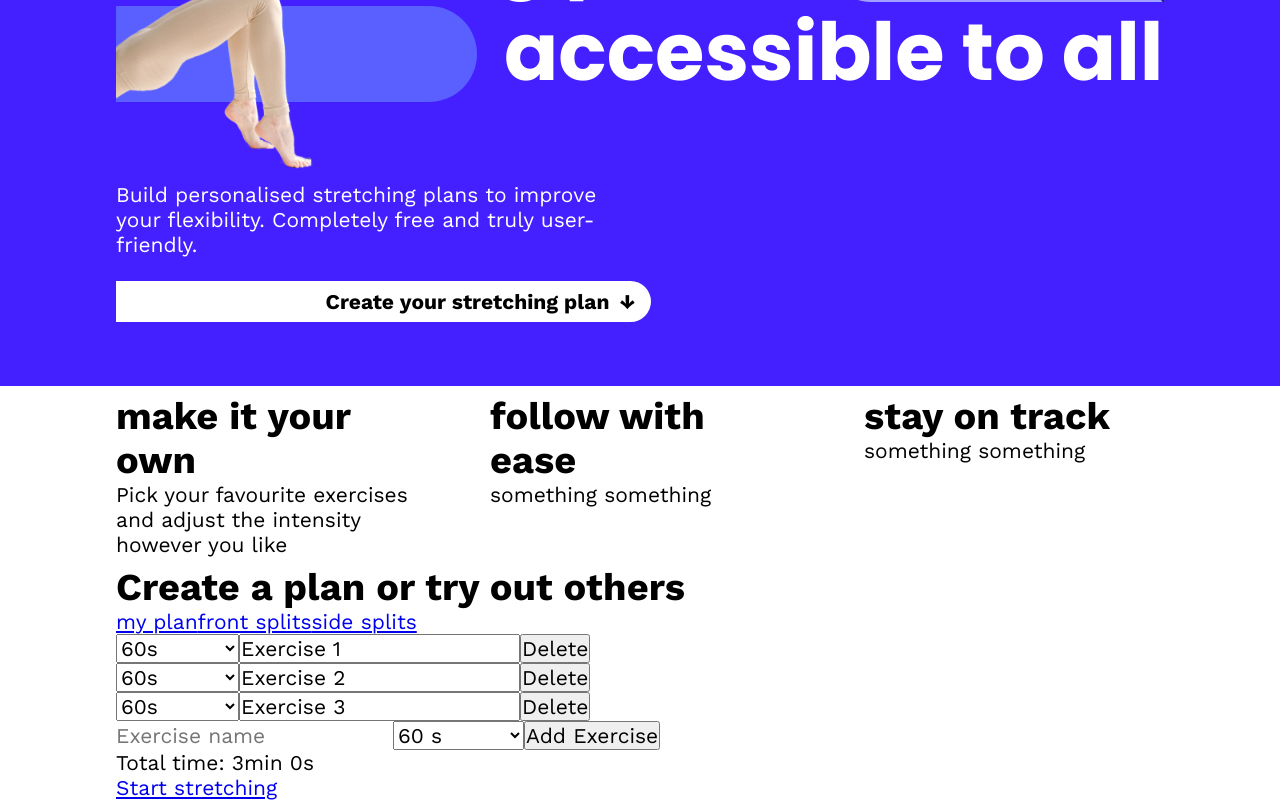
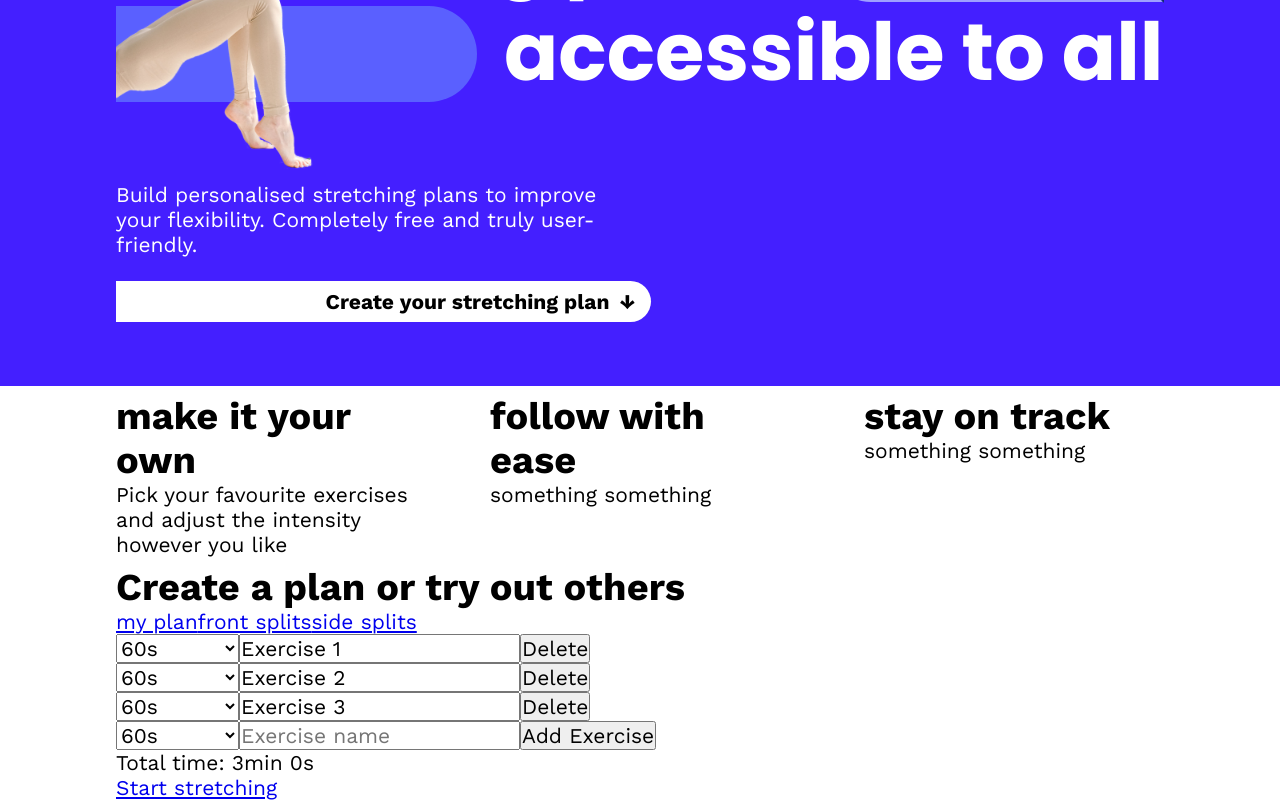
Before and after one commit to ElianeV/Bendy-Candle, a React (Create React App) app: page / in a window 1280 px wide. Shown: the part 287-1087 px from the top of the page. Built offline with nearby package versions, Linux system fonts and the light colour scheme.

Commit message:
Switch name and duration in add new exercise

```diff
--- a/src/components/Tab.js
+++ b/src/components/Tab.js
@@ -86,19 +86,20 @@ function Tab(props) {
             />
           ))}
           <div>
+            <select value={newDuration} onChange={changeNewDuration}>
+              <option value="60">60s</option>
+              <option value="45">45s</option>
+              <option value="30">30s </option>
+              <option value="3">3s (demo)</option>
+            </select>
             <input
               placeholder="Exercise name"
               value={newName}
               onChange={changeNewName}
               maxLength="13"
-              style={error ? { border: "1.5px solid #b91515" } : { border: 0 }}
+              // style={error ? { border: "1.5px solid #b91515" } : { border: 2 }}
             />
-            <select value={newDuration} onChange={changeNewDuration}>
-              <option value="60">60 s</option>
-              <option value="45">45 s</option>
-              <option value="30">30 s </option>
-              <option value="3">3 s (demo)</option>
-            </select>
+
             <button onClick={addExercise}>Add Exercise</button>
           </div>
         </div>
```
